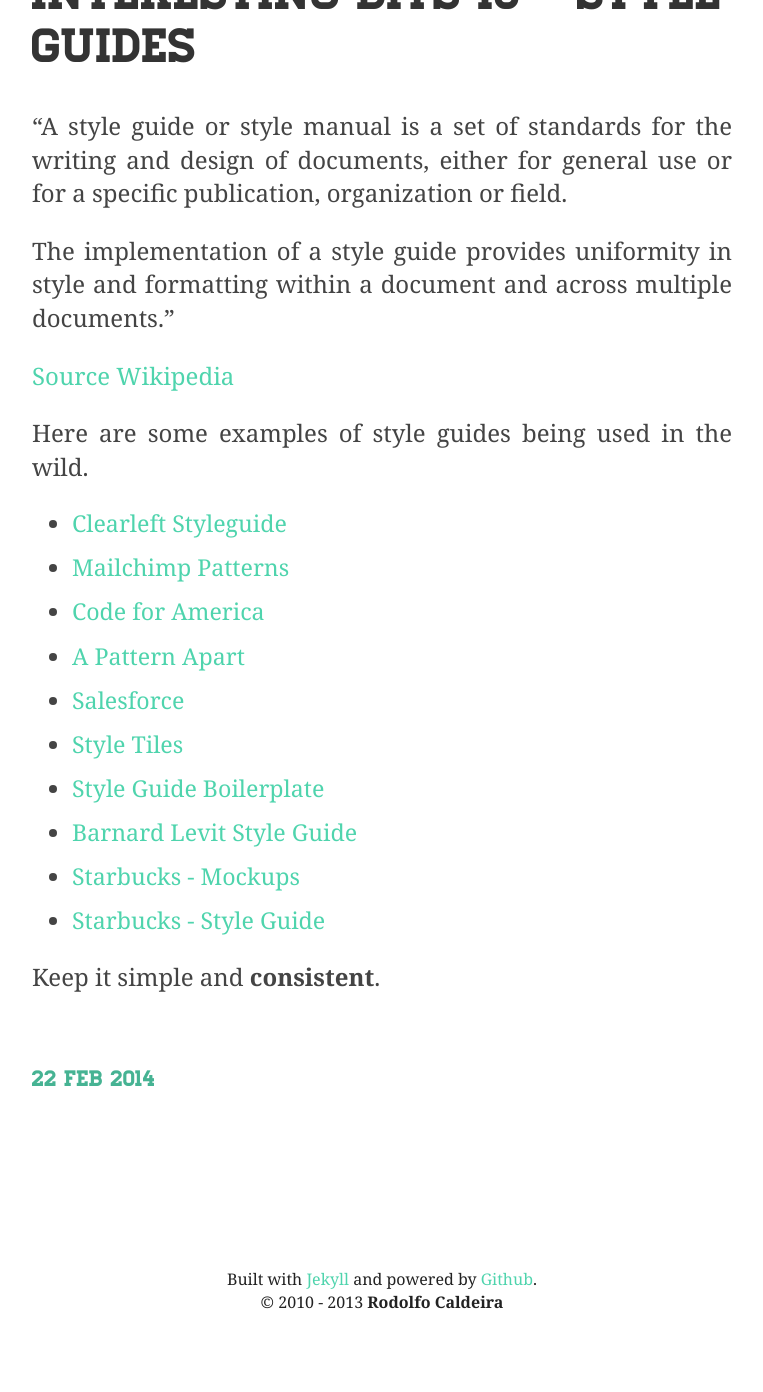
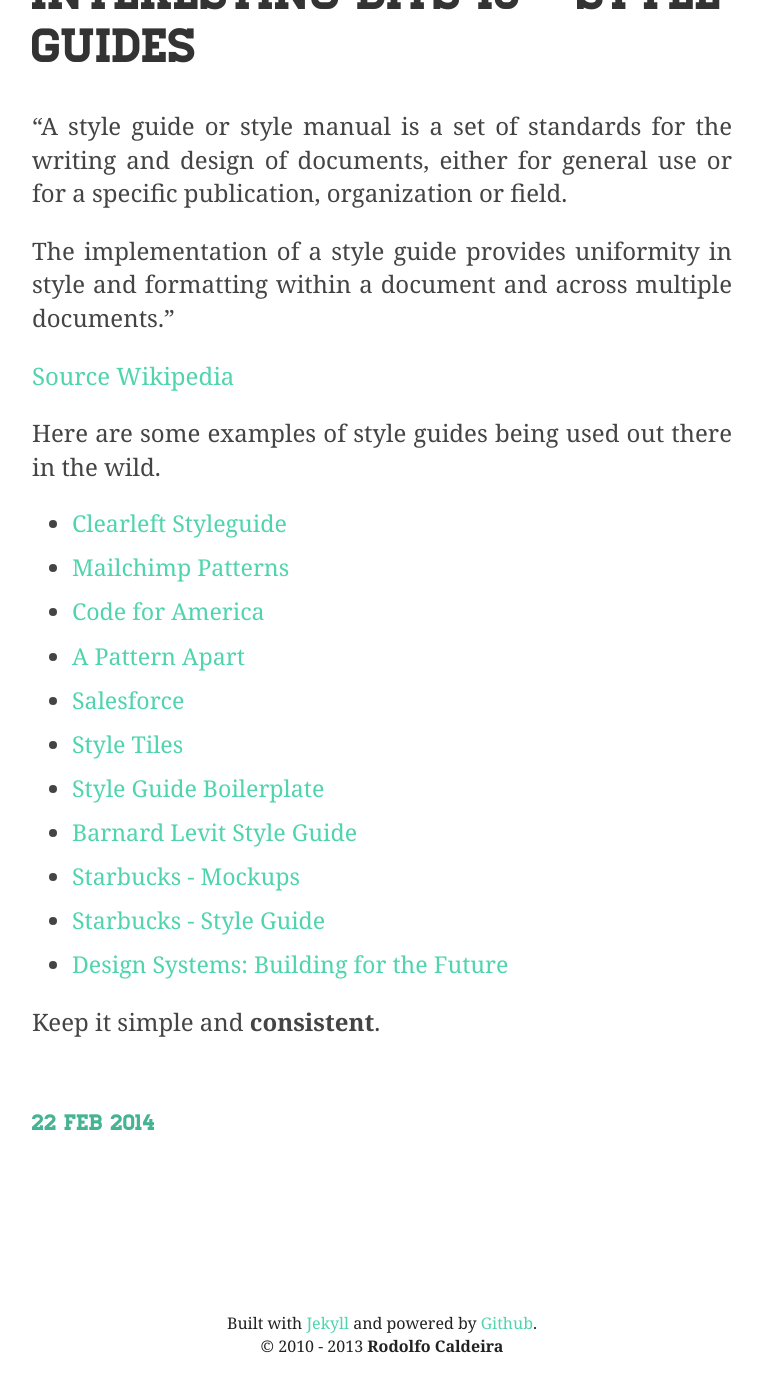
Before and after one commit to rodolfocaldeira/rodolfocaldeira.github.com, a Jekyll site: the page built from _posts/2014-02-22-interesting-bits-16-style-guides.md, in a window 1280 px wide and 1400 px high, scrolled down 570 px. Shown: the top 1392 px of the window, without its empty margins (258-1021 px from the left). Built offline with Jekyll 4.4.1, drawn with Linux system fonts in a browser that asks for light colours; before the commit the page ends 1926 px from its top, so only the background shows below that.

Commit message:
Added a new article to the Style Guides post.

```diff
--- a/_posts/2014-02-22-interesting-bits-16-style-guides.md
+++ b/_posts/2014-02-22-interesting-bits-16-style-guides.md
@@ -11,7 +11,7 @@
 
 [Source Wikipedia](http://en.wikipedia.org/wiki/Style_guide)
 
-Here are some examples of style guides being used in the wild.
+Here are some examples of style guides being used out there in the wild.
 
 - [Clearleft Styleguide](http://clearleft.com/styleguide/)
 - [Mailchimp Patterns](https://ux.mailchimp.com/patterns/)
@@ -23,5 +23,6 @@
 - [Barnard Levit Style Guide](http://www.barnardlevit.co.uk/style-guide)
 - [Starbucks - Mockups](http://www.starbucks.com/static/reference/mockups/)
 - [Starbucks - Style Guide](http://www.starbucks.com/static/reference/styleguide/)
+- [Design Systems: Building for the Future](http://css-tricks.com/design-systems-building-future/)
 
 Keep it simple and **consistent**.
```
